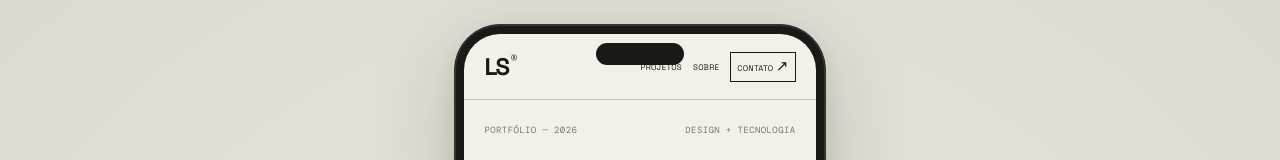
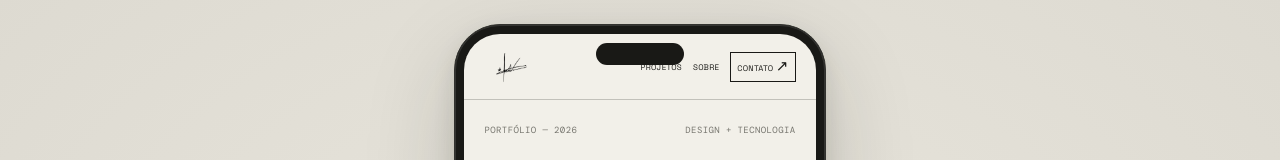
Before and after one commit to 1-galahad/santannalucas, a React (Vite) app: page / in a window 1280 px wide. Shown: the top 160 px of the page. Built offline with nearby package versions, Linux system fonts and the light colour scheme.

Commit message:
Replace text logo with personal signature

```diff
--- a/src/App.css
+++ b/src/App.css
@@ -1737,3 +1737,23 @@ body,
     font-size: 8px;
   }
 }
+
+/* ASSINATURA PESSOAL NO CABEÇALHO */
+
+.wordmark.signature-logo {
+  display: inline-flex;
+  align-items: center;
+  justify-content: flex-start;
+  flex-shrink: 0;
+  width: 76px;
+  height: 32px;
+  overflow: hidden;
+}
+
+.wordmark.signature-logo img {
+  display: block;
+  width: 100%;
+  height: 100%;
+  object-fit: contain;
+  object-position: left center;
+}
--- a/src/App.jsx
+++ b/src/App.jsx
@@ -54,9 +54,11 @@ function Arrow({ diagonal = false }) {
 function Header() {
   return (
     <header className="topbar">
-      <Link className="wordmark" to="/" aria-label="Lucas Santanna, início">
-        LS<span>®</span>
+
+      <Link className="wordmark signature-logo" to="/" aria-label="Lucas Santanna, início">
+        <img src="/images/assinatura.png" alt="Lucas Santanna" />
       </Link>
+
 
       <span className="topbar-label">
         DESIGNER INDEPENDENTE · BRASIL
```
Also changed, not shown: public/images/assinatura.png (added).
